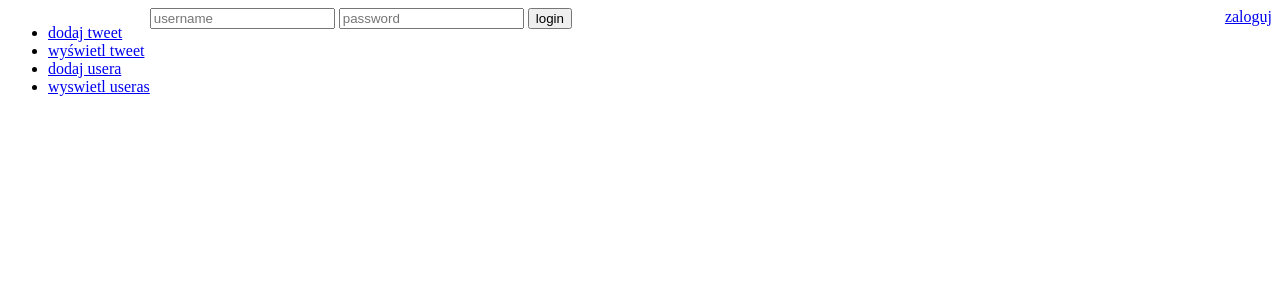
After one commit to cooklee/twitterS29, a Django app: page /login/ in a window 1280 px wide. The commit adds this page. Shown: the top 300 px of the page. Run offline with Django 4.2, Linux system fonts and the light colour scheme.

Commit message:
login + login required

```diff
--- a/templates/add_tweet.html
+++ b/templates/add_tweet.html
@@ -3,11 +3,6 @@
 <form method="post">
     {% csrf_token %}
     <input type="text" name="text" placeholder="text">
-    <select name="user_id">
-        {% for user in users %}
-            <option value="{{ user.id }}">{{ user.username }}</option>
-        {% endfor %}
-    </select>
     <input type="submit">
 </form>
 {% endblock %}
--- a/templates/base.html
+++ b/templates/base.html
@@ -5,16 +5,8 @@
     <title>Title</title>
 </head>
 <body>
-<ul>
-    <li><a href="/addtweet/">dodaj tweet</a> </li>
-    <li><a href="/tweets/">wyświetl tweet</a> </li>
-    <li><a href="/adduser/">dodaj usera</a> </li>
-    <li><a href="/users/">wyswietl useras</a> </li>
-
-
-</ul>
+{% include 'headers.html' %}
 {% block zawartosc %}
 {% endblock %}
-
 </body>
 </html>
--- /dev/null
+++ b/templates/headers.html
@@ -0,0 +1,13 @@
+<div style="width: 100%; display: block;">
+    <div style="float: left">
+        <ul>
+            <li><a href="/addtweet/">dodaj tweet</a></li>
+            <li><a href="/tweets/">wyświetl tweet</a></li>
+            <li><a href="/adduser/">dodaj usera</a></li>
+            <li><a href="/users/">wyswietl useras</a></li>
+        </ul>
+    </div>
+    <div style="float: right">
+        <a href="/login/">zaloguj</a>
+    </div>
+</div>
--- /dev/null
+++ b/templates/login.html
@@ -0,0 +1,11 @@
+{% extends 'base.html' %}
+{% block zawartosc %}
+
+    <form method="post">
+    {% csrf_token %}
+        <input type="text" name="username" placeholder="username">
+        <input type="password" name="password" placeholder="password">
+        <input type="submit" value="login">
+    </form>
+    <h1>{{ message }}</h1>
+{% endblock %}
--- a/templates/tweet_list.html
+++ b/templates/tweet_list.html
@@ -1,8 +1,10 @@
 {% extends 'base.html' %}
 {% block zawartosc %}
+
 <ul>
     {% for tweet in tweets %}
     <li>{{ tweet }}</li>
     {% endfor %}
 </ul>
+
 {% endblock %}
--- a/twitter/urls.py
+++ b/twitter/urls.py
@@ -24,4 +24,5 @@ urlpatterns = [
     path('users/', views.show_users),
     path('addtweet/', views.add_tweet),
     path('tweets/', views.show_tweets),
+    path('login/', views.LoginView.as_view())
 ]
--- a/twitter_app/views.py
+++ b/twitter_app/views.py
@@ -2,6 +2,8 @@ from django.http import HttpResponse
 from django.shortcuts import render, redirect
 
 # Create your views here.
+from django.views import View
+
 from twitter_app.models import User, Tweet
 
 def index(request):
@@ -26,11 +28,12 @@ def show_users(request):
     return render(request, 'user_list.html', {'users': users})
 
 def add_tweet(request):
+    user_id = request.session.get('user_id')
+    if user_id is None:
+        return redirect('/login/')
     if request.method == 'GET':
-        users = User.objects.all()
-        return render(request, 'add_tweet.html', {'users':users})
+        return render(request, 'add_tweet.html')
     text = request.POST['text']
-    user_id = request.POST['user_id']
     user = User.objects.get(pk=user_id)
     Tweet.objects.create(text=text, author=user)
     return redirect('/tweets/')
@@ -39,3 +42,19 @@ def add_tweet(request):
 def show_tweets(request):
     tweets = Tweet.objects.all().order_by('date')
     return render(request, 'tweet_list.html', {'tweets': tweets})
+
+
+class LoginView(View):
+
+    def get(self, request):
+        return render(request, 'login.html')
+
+    def post(self, request):
+        username = request.POST['username']
+        password = request.POST['password']
+        try:
+            user = User.objects.get(username=username, password=password)
+            request.session['user_id'] = user.id
+            return render(request, 'login.html',{'message':'logowanie udane'})
+        except User.DoesNotExist:
+            return render(request, 'login.html', {'message':'nie poprawne dane'})
```
